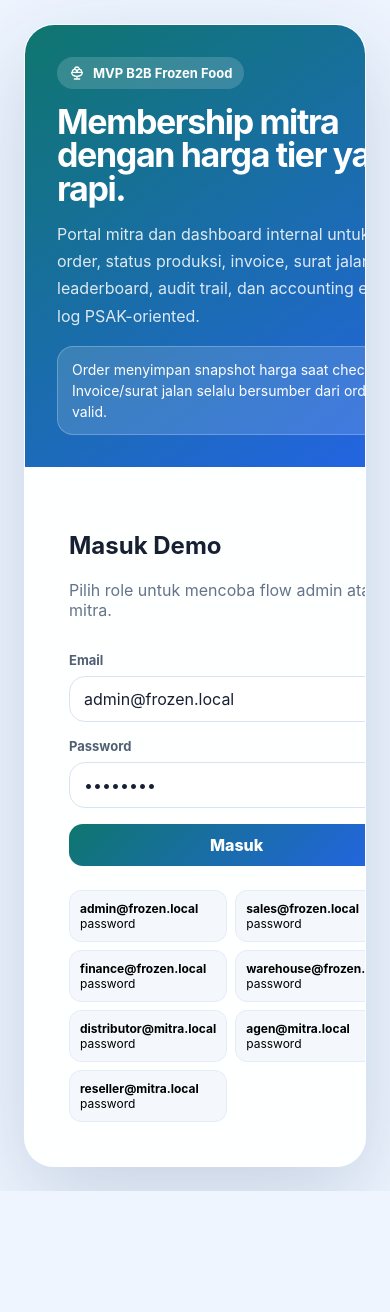
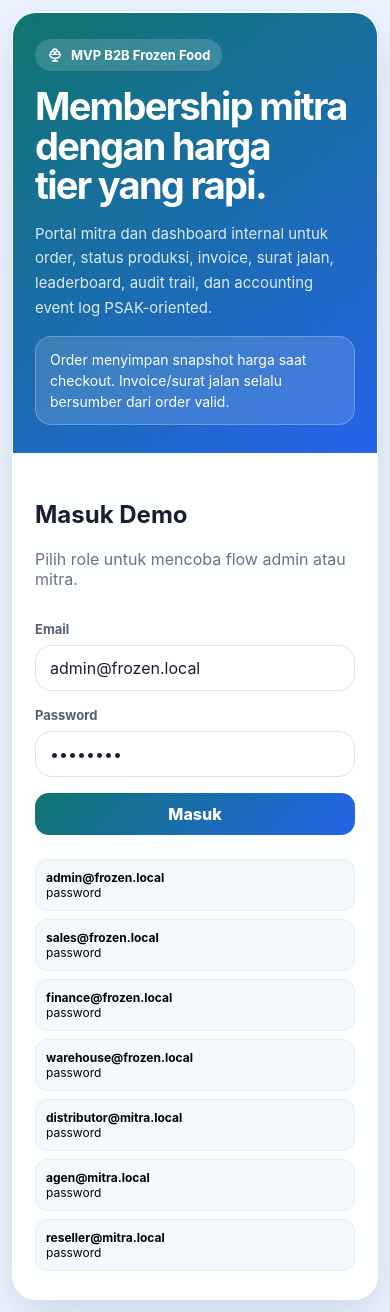
Before and after one commit to Z-tama/Aplikasi-Mitra-Wahyu-Beef, a React (Vite) app: page / in a window 390 px wide. Before the commit the page ends 1191 px from the top, so only its background shows below. Built offline with nearby package versions, Linux system fonts and the light colour scheme.

Commit message:
Fix mobile responsive overflow

```diff
--- a/src/styles.css
+++ b/src/styles.css
@@ -3,18 +3,20 @@
   background: #eef5ff;
   font-family: Inter, ui-sans-serif, system-ui, -apple-system, BlinkMacSystemFont, 'Segoe UI', sans-serif;
 }
-* { box-sizing: border-box; }
-body { margin: 0; min-width: 320px; min-height: 100vh; }
-button, input, select, textarea { font: inherit; }
+* { box-sizing: border-box; min-width: 0; }
+html { width: 100%; overflow-x: hidden; }
+body { margin: 0; width: 100%; min-width: 0; min-height: 100vh; overflow-x: hidden; }
+#root { width: 100%; overflow-x: hidden; }
+button, input, select, textarea { font: inherit; max-width: 100%; }
 button { cursor: pointer; border: 0; }
 .app-shell { min-height: 100vh; background: radial-gradient(circle at top left, #d8fff4, transparent 28rem), linear-gradient(135deg, #f8fbff 0%, #e9f2ff 100%); }
-.login-page { min-height: 100vh; display: grid; place-items: center; padding: 24px; }
-.login-card { width: min(100%, 1040px); display: grid; grid-template-columns: 1.1fr .9fr; overflow: hidden; border-radius: 30px; background: rgba(255,255,255,.92); box-shadow: 0 30px 90px rgba(20, 49, 95, .18); border: 1px solid rgba(255,255,255,.7); }
-.hero-panel { padding: 44px; background: linear-gradient(145deg, #0f766e, #2563eb); color: white; }
-.hero-panel h1 { font-size: clamp(34px, 5vw, 58px); margin: 16px 0; letter-spacing: -.04em; line-height: .98; }
-.hero-panel p { color: rgba(255,255,255,.85); line-height: 1.7; max-width: 560px; }
-.badge { display: inline-flex; gap: 8px; align-items: center; padding: 8px 12px; border-radius: 999px; background: rgba(255,255,255,.16); font-weight: 700; font-size: 13px; }
-.login-form { padding: 44px; display: flex; flex-direction: column; gap: 16px; }
+.login-page { min-height: 100vh; display: grid; place-items: center; padding: 24px; width: 100%; overflow-x: hidden; }
+.login-card { width: min(100%, 1040px); display: grid; grid-template-columns: minmax(0, 1.1fr) minmax(0, .9fr); overflow: hidden; border-radius: 30px; background: rgba(255,255,255,.92); box-shadow: 0 30px 90px rgba(20, 49, 95, .18); border: 1px solid rgba(255,255,255,.7); }
+.hero-panel { padding: 44px; background: linear-gradient(145deg, #0f766e, #2563eb); color: white; overflow: hidden; }
+.hero-panel h1 { font-size: clamp(34px, 5vw, 58px); margin: 16px 0; letter-spacing: -.04em; line-height: .98; overflow-wrap: anywhere; text-wrap: balance; }
+.hero-panel p { color: rgba(255,255,255,.85); line-height: 1.7; max-width: 560px; overflow-wrap: anywhere; }
+.badge { display: inline-flex; gap: 8px; align-items: center; padding: 8px 12px; border-radius: 999px; background: rgba(255,255,255,.16); font-weight: 700; font-size: 13px; max-width: 100%; overflow-wrap: anywhere; }
+.login-form { padding: 44px; display: flex; flex-direction: column; gap: 16px; min-width: 0; }
 .field { display: flex; flex-direction: column; gap: 8px; }
 .field label { font-size: 13px; color: #516075; font-weight: 700; }
 .input, select, textarea { border: 1px solid #d9e4f2; border-radius: 16px; padding: 12px 14px; background: white; color: #172033; outline: none; }
@@ -26,8 +28,8 @@ button { cursor: pointer; border: 0; }
 .btn.success { background: #dcfce7; color: #166534; }
 .btn.small { padding: 8px 10px; border-radius: 10px; font-size: 12px; }
 .demo-grid { display: grid; grid-template-columns: 1fr 1fr; gap: 8px; margin-top: 8px; }
-.demo-account { border-radius: 12px; padding: 10px; background: #f4f8fc; border: 1px solid #e3edf8; font-size: 12px; text-align: left; }
-.layout { display: grid; grid-template-columns: 280px 1fr; min-height: 100vh; }
+.demo-account { border-radius: 12px; padding: 10px; background: #f4f8fc; border: 1px solid #e3edf8; font-size: 12px; text-align: left; overflow-wrap: anywhere; }
+.layout { display: grid; grid-template-columns: 280px minmax(0, 1fr); min-height: 100vh; width: 100%; overflow-x: hidden; }
 .sidebar { padding: 22px; background: rgba(255,255,255,.9); border-right: 1px solid #dfe9f5; position: sticky; top: 0; height: 100vh; overflow: auto; }
 .brand { display: flex; gap: 12px; align-items: center; margin-bottom: 22px; }
 .logo { width: 44px; height: 44px; border-radius: 16px; background: linear-gradient(135deg, #0f766e, #2563eb); color: white; display: grid; place-items: center; font-weight: 900; }
@@ -37,7 +39,7 @@ button { cursor: pointer; border: 0; }
 .nav button { width: 100%; text-align: left; border-radius: 14px; padding: 12px; background: transparent; color: #475569; font-weight: 800; display: flex; gap: 10px; align-items: center; }
 .nav button.active, .nav button:hover { background: #eaf3ff; color: #0f766e; }
 .user-box { margin-top: 20px; padding: 14px; border-radius: 18px; background: #f8fbff; border: 1px solid #e4edf8; font-size: 13px; }
-.main { padding: 28px; overflow: auto; }
+.main { padding: 28px; overflow: auto; width: 100%; max-width: 100vw; }
 .topbar { display: flex; justify-content: space-between; align-items: flex-start; gap: 16px; margin-bottom: 24px; }
 .topbar h1 { margin: 0; font-size: clamp(26px, 4vw, 42px); letter-spacing: -.04em; }
 .topbar p { margin: 8px 0 0; color: #64748b; }
@@ -45,12 +47,12 @@ button { cursor: pointer; border: 0; }
 .grid.cols-2 { grid-template-columns: repeat(2, minmax(0, 1fr)); }
 .grid.cols-3 { grid-template-columns: repeat(3, minmax(0, 1fr)); }
 .grid.cols-4 { grid-template-columns: repeat(4, minmax(0, 1fr)); }
-.card { background: rgba(255,255,255,.9); border: 1px solid #e0e9f6; border-radius: 24px; padding: 20px; box-shadow: 0 14px 40px rgba(20,49,95,.08); }
+.card { background: rgba(255,255,255,.9); border: 1px solid #e0e9f6; border-radius: 24px; padding: 20px; box-shadow: 0 14px 40px rgba(20,49,95,.08); min-width: 0; overflow: hidden; }
 .card h3 { margin: 0 0 10px; }
 .metric { display: flex; flex-direction: column; gap: 6px; }
-.metric .value { font-size: 30px; font-weight: 950; letter-spacing: -.04em; }
+.metric .value { font-size: 30px; font-weight: 950; letter-spacing: -.04em; overflow-wrap: anywhere; }
 .metric .label { color: #64748b; font-weight: 700; font-size: 13px; }
-.table-wrap { overflow: auto; border-radius: 18px; border: 1px solid #e3edf8; }
+.table-wrap { overflow: auto; max-width: 100%; border-radius: 18px; border: 1px solid #e3edf8; -webkit-overflow-scrolling: touch; }
 table { width: 100%; border-collapse: collapse; min-width: 760px; background: white; }
 th, td { padding: 13px 14px; text-align: left; border-bottom: 1px solid #edf2f7; font-size: 14px; vertical-align: top; }
 th { background: #f8fbff; color: #526174; font-size: 12px; text-transform: uppercase; letter-spacing: .04em; }
@@ -75,4 +77,40 @@ th { background: #f8fbff; color: #526174; font-size: 12px; text-transform: upper
 .kv { display: grid; grid-template-columns: 150px 1fr; gap: 6px 12px; font-size: 14px; }
 .footer-note { margin-top: 16px; color: #64748b; font-size: 13px; }
 @media print { .sidebar, .topbar, .no-print, .btn { display: none !important; } .layout { display: block; } .main { padding: 0; } .card, .document { box-shadow: none; border: 0; } }
-@media (max-width: 920px) { .login-card { grid-template-columns: 1fr; } .hero-panel { padding: 32px; } .layout { grid-template-columns: 1fr; } .sidebar { position: relative; height: auto; } .main { padding: 18px; } .grid.cols-2, .grid.cols-3, .grid.cols-4 { grid-template-columns: 1fr; } .topbar { flex-direction: column; } }
+@media (max-width: 920px) {
+  .login-card { grid-template-columns: minmax(0, 1fr); }
+  .hero-panel { padding: 32px; }
+  .layout { grid-template-columns: minmax(0, 1fr); }
+  .sidebar { position: relative; height: auto; width: 100%; border-right: 0; border-bottom: 1px solid #dfe9f5; }
+  .main { padding: 18px; overflow-x: hidden; }
+  .grid.cols-2, .grid.cols-3, .grid.cols-4 { grid-template-columns: minmax(0, 1fr); }
+  .topbar { flex-direction: column; }
+}
+
+@media (max-width: 560px) {
+  .login-page { display: block; min-height: 100dvh; padding: 12px; }
+  .login-card { border-radius: 24px; box-shadow: 0 18px 50px rgba(20, 49, 95, .16); }
+  .hero-panel { padding: 26px 22px 28px; }
+  .hero-panel h1 { font-size: clamp(30px, 10vw, 38px); line-height: 1.04; letter-spacing: -.045em; }
+  .hero-panel p { font-size: 15px; line-height: 1.65; }
+  .login-form { padding: 28px 22px; }
+  .demo-grid { grid-template-columns: minmax(0, 1fr); }
+  .app-shell { background: linear-gradient(135deg, #f8fbff 0%, #e9f2ff 100%); }
+  .sidebar { padding: 16px; }
+  .brand { margin-bottom: 14px; }
+  .nav { display: grid; grid-template-columns: repeat(2, minmax(0, 1fr)); gap: 8px; }
+  .nav button { padding: 10px; font-size: 12px; justify-content: flex-start; }
+  .user-box { margin-top: 14px; }
+  .main { padding: 16px 12px 28px; }
+  .topbar h1 { font-size: clamp(26px, 8vw, 32px); line-height: 1.08; }
+  .card { border-radius: 20px; padding: 18px; }
+  .metric .value { font-size: clamp(26px, 8vw, 32px); }
+  table { min-width: 640px; }
+  th, td { padding: 11px 12px; font-size: 13px; }
+  .catalog { grid-template-columns: minmax(0, 1fr); }
+  .qty-row { grid-template-columns: minmax(0, 1fr); }
+  .modal-backdrop { padding: 12px; align-items: start; }
+  .modal { max-height: calc(100dvh - 24px); border-radius: 22px; padding: 18px; }
+  .doc-head { flex-direction: column; }
+  .kv { grid-template-columns: minmax(0, 1fr); }
+}
```
Also changed, not shown: 1 other file (tests, documents, lock files or other folders).
